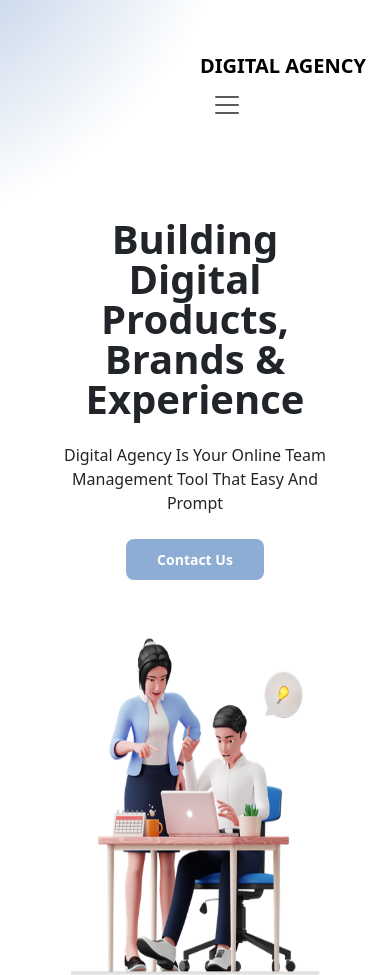
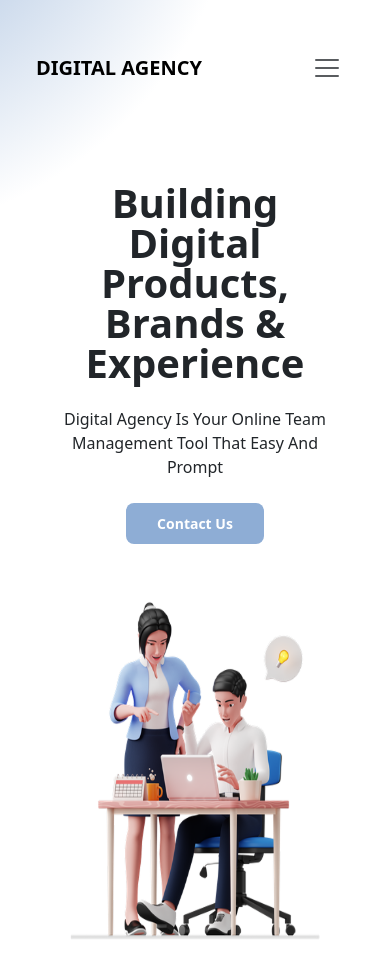
Before and after one commit to moamen-mohamad/task-5, a plain HTML site: page index.html in a window 390 px wide. Shown: the top 975 px of the page. Drawn offline with nearby package versions, Linux system fonts and the light colour scheme; a script that the page names is missing.

Commit message:
fixed padding of navbar on mobile

```diff
--- a/assets/css/style.css
+++ b/assets/css/style.css
@@ -291,9 +291,7 @@ footer {
     }
 
     nav {
-        .container-fluid {
-            padding: 48px 24px 0 24px !important;
-        }
+        padding: 48px 24px 0 24px !important;
     }
 
     .hero {
```
